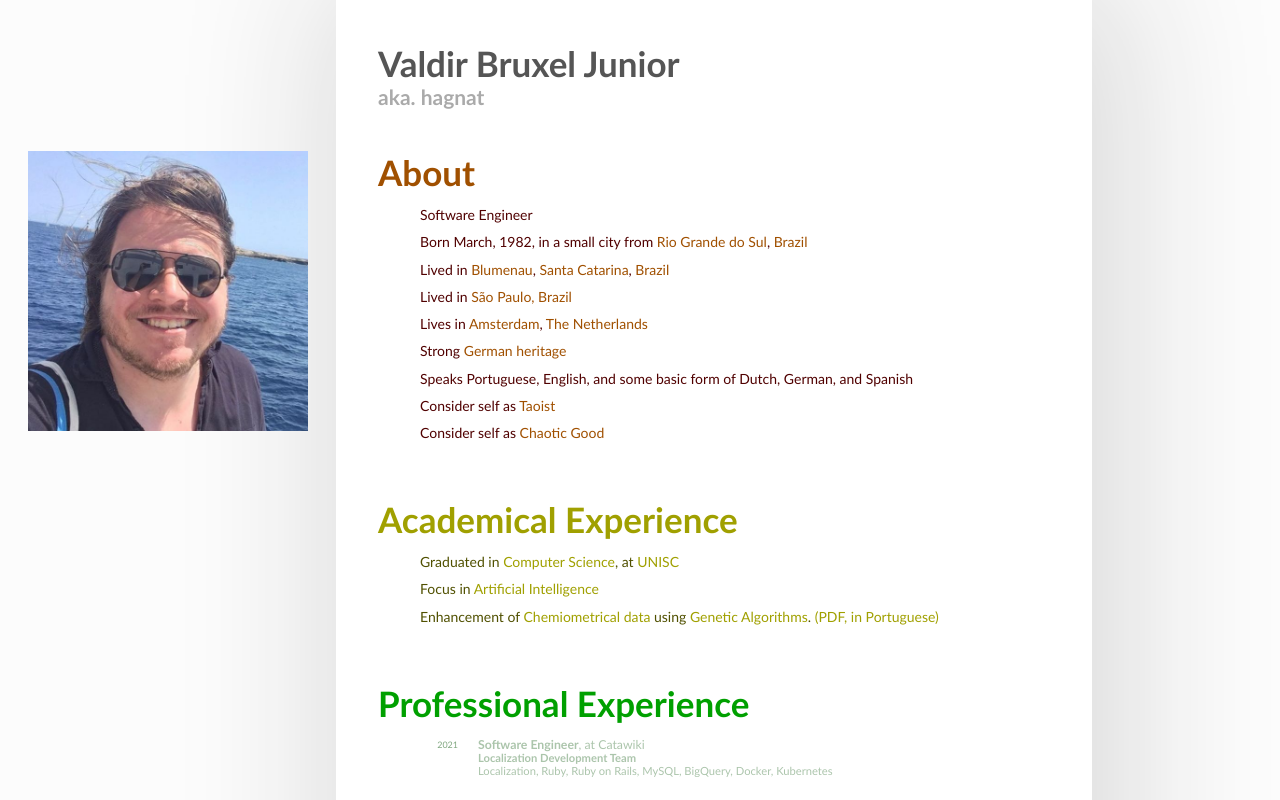
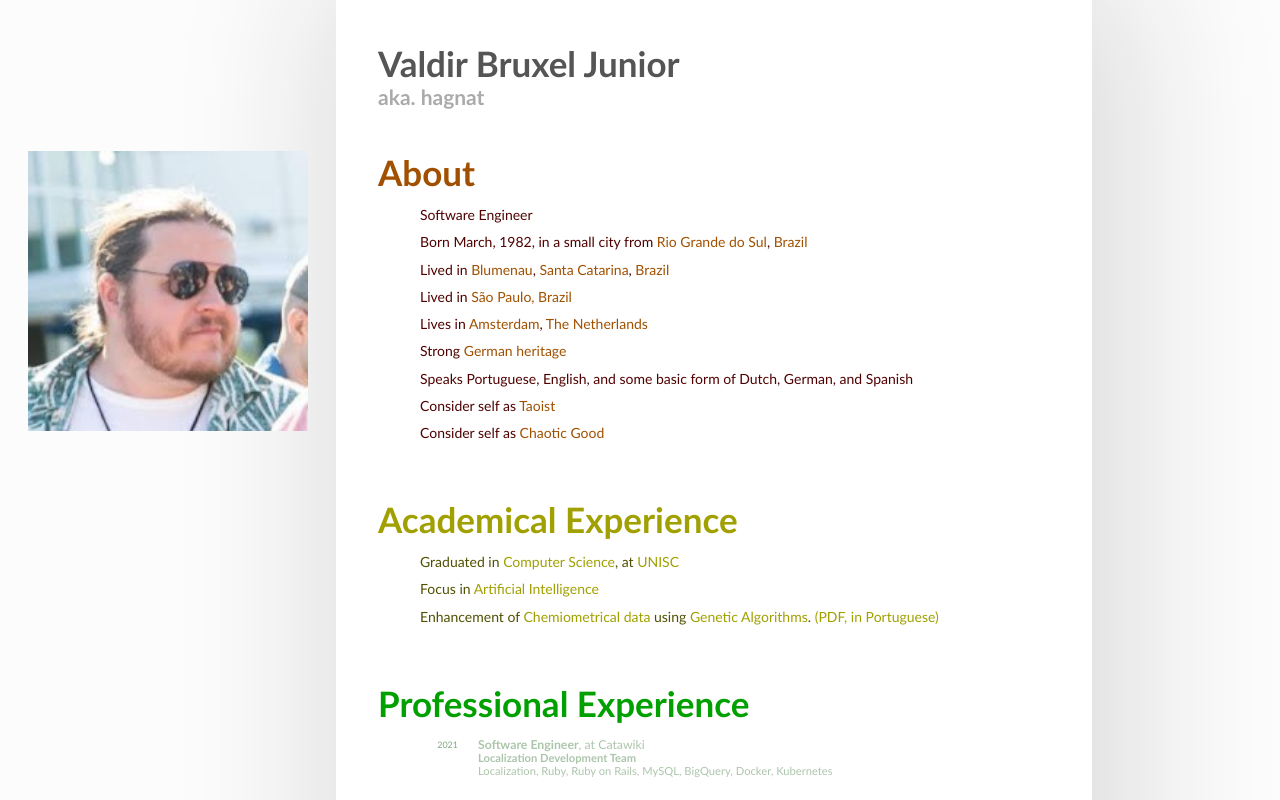
Before and after one commit to hagnat/hagnat.github.io, a plain HTML site: page index.html in a window 1280 px wide. Shown: the top 800 px of the page. Drawn offline with Linux system fonts and the light colour scheme.

Commit message:
updated selfie

```diff
--- a/index.html
+++ b/index.html
@@ -13,7 +13,7 @@
   </header>
 
   <aside>
-    <img src='images/selfie.jpg' title='Valdir Bruxel Junior' />
+    <img src='images/selfie-2019.jpg' title='Valdir Bruxel Junior' />
   </aside>
 
   <article class='about'>
```
Also changed, not shown: images/selfie-2016.jpg (renamed from images/selfie.jpg), images/selfie-2019.jpg (added).
